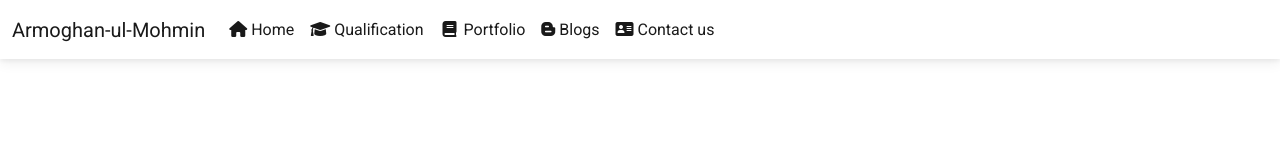
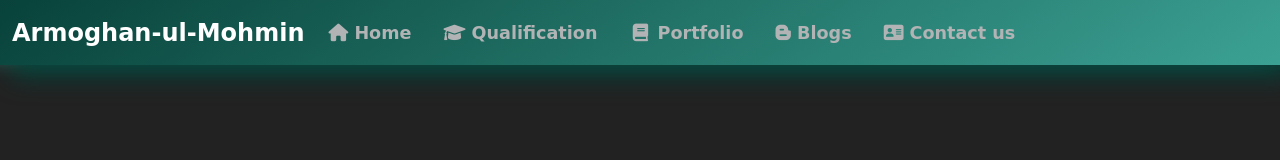
Before and after one commit to Armoghan-ul-Mohmin/Portfolio, a plain HTML site: page Qualification.html in a window 1280 px wide. Drawn offline with nearby package versions, Linux system fonts and the light colour scheme; the site is published under a folder, as on GitHub Pages, so addresses that start at the root find nothing; a web font is replaced by a local one.

Commit message:
Improved Structrue

```diff
--- a/Qualification.html
+++ b/Qualification.html
@@ -14,11 +14,11 @@
     <link href="https://cdnjs.cloudflare.com/ajax/libs/font-awesome/6.0.0/css/all.min.css" rel="stylesheet" />
     <!-- ================ MDB ================-->
     <link href="https://cdnjs.cloudflare.com/ajax/libs/mdb-ui-kit/6.2.0/mdb.min.css" rel="stylesheet" />
-        <!-- ================ Custom Css link ================-->
-        <link rel="stylesheet" href="/public/css/styles.css">
+    <!-- ================ Custom Css link ================-->
+        <link rel="stylesheet" href="public/css/styles.css">
         <title>Qualification</title>
-        <!-- ================ Fav Icon ================-->
-        <link rel="icon" type="image/x-icon" href="/assets/images/fav.png">
+    <!-- ================ Fav Icon ================-->
+        <link rel="icon" type="image/x-icon" href="assets/images/Qualification.png">
     </head>
     <body>
         <!-- ================ Nav Bar Start ================-->
@@ -51,11 +51,12 @@
         <script
             src="https://cdn.jsdelivr.net/npm/@popperjs/core@2.11.6/dist/umd/popper.min.js"
             integrity="sha384-oBqDVmMz9ATKxIep9tiCxS/Z9fNfEXiDAYTujMAeBAsjFuCZSmKbSSUnQlmh/jp3"
-            crossorigin="anonymous"></script>
+            crossorigin="anonymous">
+        </script>
         <script
             src="https://cdn.jsdelivr.net/npm/bootstrap@5.2.3/dist/js/bootstrap.min.js"
             integrity="sha384-cuYeSxntonz0PPNlHhBs68uyIAVpIIOZZ5JqeqvYYIcEL727kskC66kF92t6Xl2V"
-            crossorigin="anonymous"></script>
-
+            crossorigin="anonymous">
+        </script>
     </body>
 </html>
```
Also changed, not shown: Portfolio.html (+1 -1 lines), index.html (+1 -1 lines), assets/images/Portfolio.png (renamed from assets/images/fav.png), assets/images/Qualification.png (added).
